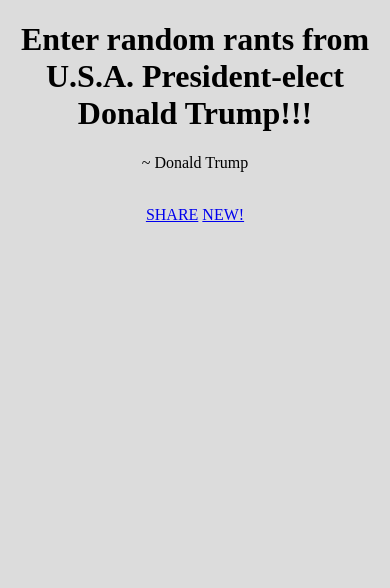
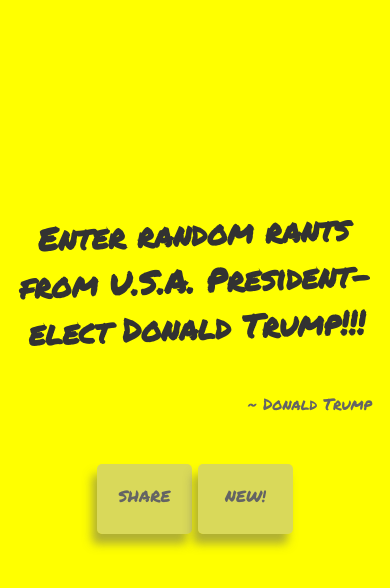
Before and after one commit to prodicus/trumporate, a Flask app: template templates/index.html in a window 390 px wide. Shown: the top 588 px of the page. Run offline with Flask 2, Linux system fonts and the light colour scheme; the template is opened without the code that fills it, so the values that code supplies are empty.

Commit message:
added new stylesheet rules for post-it like

```diff
--- a/static/css/style.css
+++ b/static/css/style.css
@@ -1,42 +1,75 @@
 body {
-	background: rgb(220,220,220);
-	font-family: 'Playfair Display', serif;
-	text-align: center;
+	background: yellow;
+	font-family: 'Permanent Marker', cursive;
 }
 
-.gravatar {
-	position: fixed;
-	background: rgb(255,255,255);
-	height: 100px;
-	width: 100px;
-	border-radius: 10px;
-	box-shadow: 10px 10px 20px rgba(200,200,200,0.5);
+.quotes {
+	position: relative;
+	text-align: center;
+	top: 150px;
+	height: 90%;
+	width: 90%;
 	margin: 0 auto;
-	left: 28vw;
-	top: 40vh;
 }
 
-.arrow {
-	position: fixed;
-	background: rgb(255,255,255);
-	height: 50px;
-	width: 50px;
-	-ms-transform: rotate(45deg); /* IE 9 */
-    -webkit-transform: rotate(45deg); /* Safari */
-    transform: rotate(45deg);
-	margin: 0 auto;
-	left: 37vw;
-	top: 44vh;
+h1 {
+	color: rgb(50,50,50);
+	font-size: 300%;
+	-ms-transform: rotate(-2deg);
+	-moz-transform: rotate(-2deg);
+	-o-transform: rotate(-2deg);
+	-webkit-transform: rotate(-2deg);
+	transform: rotate(-2deg);
 }
 
-.bubble {
-	position: fixed;
-	background: rgb(255,255,255);
-	height: 100px;
-	width: 500px;
-	border-radius: 10px;
-	box-shadow: 10px 10px 20px rgba(200,200,200,0.5);
+p {
+	text-align: right;
+	font-size: 150%;
+	color: rgb(100,100,100);
+}
+
+.button {
+	position: relative;
+	height: 50px;
+	width: 75px;
+	background: rgba(180,180,180,0.5);
+	box-shadow: -5px 10px 10px rgba(100,100,100,0.5);
+	color: rgb(100,100,100);
+	border-radius: 5px;
+	display: inline-block;
+	text-align: center;
+	text-decoration: none;
 	margin: 0 auto;
-	left: 38vw;
-	top: 40vh;
+	padding: 0 10px;
+	padding-top: 20px;
+	-ms-transition-duration: 0.5s;
+	-mox-transition-duration: 0.5s;
+	-o-transition-duration: 0.5s;
+	-webkit-transition-duration: 0.5s;
+	transition-duration: 0.5s;
 }
+
+.button:hover {
+	box-shadow: 0 5px 5px rgba(100,100,100,0.5);
+	background: rgba(150,150,150,0.5);
+	color: rgb(250,250,250);
+}
+
+@media screen and (max-width: 780px) {
+	.quotes {
+		height: 100%;
+		width: 100%;
+		margin: 50px auto;
+	}
+
+	h1 {
+		padding: 10px;
+		text-align: center;
+		font-size: 200%;
+	}
+
+	p {
+		padding: 10px;
+		font-size: 100%;
+	}
+}
```
